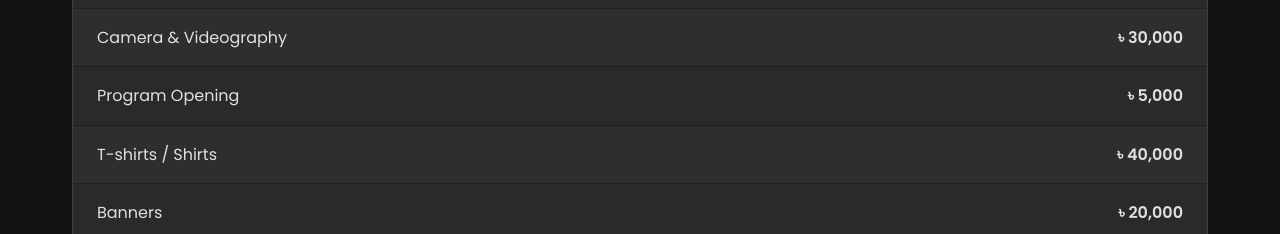
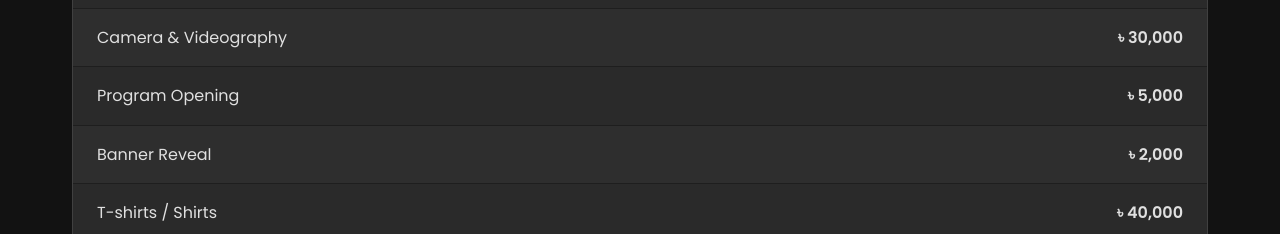
Before and after one commit to chayannito26/budget, a plain HTML site: page index.html in a window 1280 px wide. Shown: the part 1300-1534 px from the top of the page. Drawn offline with Linux system fonts and the light colour scheme.

Commit message:
Update index.html

```diff
--- a/index.html
+++ b/index.html
@@ -420,6 +420,7 @@
                         { name: 'LED Display', cost: 30000 },
                         { name: 'Camera & Videography', cost: 30000 },
                         { name: 'Program Opening', cost: 5000 },
+                        { name: 'Banner Reveal', cost: 2000 },
                     ],
                 },
                 {
```
